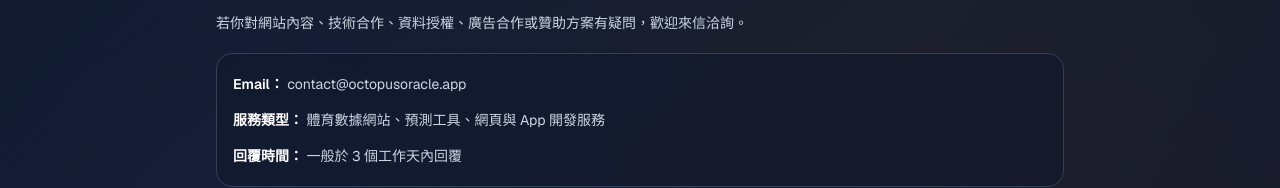
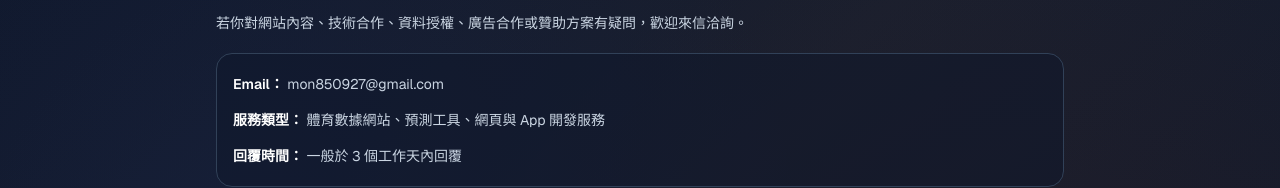
Before and after one commit to Hans-coder/octopus-oracle, a Next.js app: page /contact in a window 1280 px wide. Shown: the part 146-334 px from the top of the page. Built offline with nearby package versions, Linux system fonts and the light colour scheme; no server answers.

Commit message:
chore: update contact email address

```diff
--- a/src/app/contact/page.tsx
+++ b/src/app/contact/page.tsx
@@ -12,7 +12,7 @@ export default function ContactPage() {
           若你對網站內容、技術合作、資料授權、廣告合作或贊助方案有疑問，歡迎來信洽詢。
         </p>
         <div className="rounded-2xl border border-slate-700 bg-slate-900/50 p-4">
-          <p><span className="font-semibold text-white">Email：</span> contact@octopusoracle.app</p>
+          <p><span className="font-semibold text-white">Email：</span> mon850927@gmail.com</p>
           <p className="mt-2"><span className="font-semibold text-white">服務類型：</span> 體育數據網站、預測工具、網頁與 App 開發服務</p>
           <p className="mt-2"><span className="font-semibold text-white">回覆時間：</span> 一般於 3 個工作天內回覆</p>
         </div>
```
